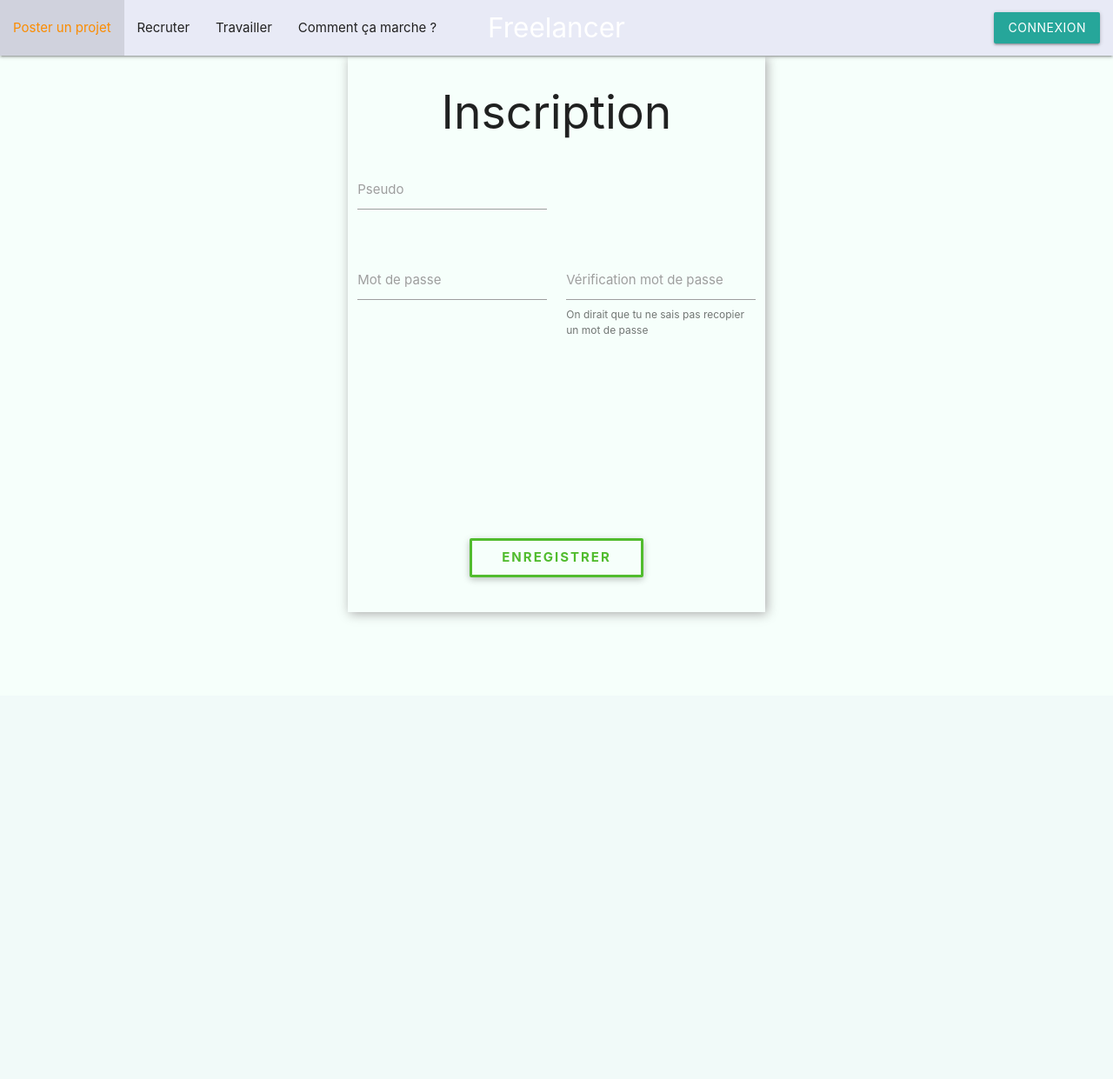
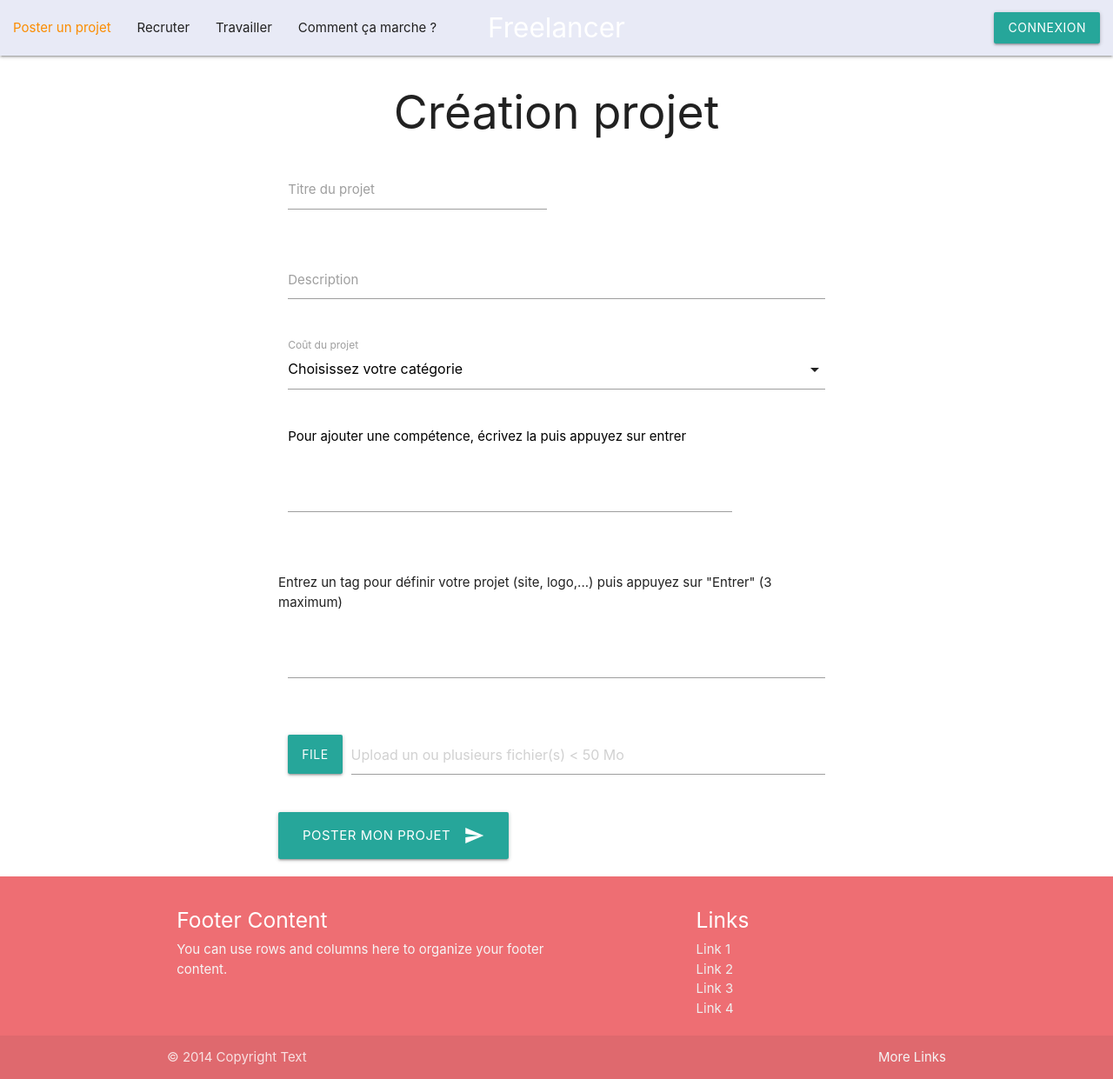
Before and after one commit to Korentyn/freelancer, a CodeIgniter app: page /Bizness/index.php/inscription/projet in a window 1280 px wide. Shown: the whole page at 87% size. Before the commit the page ends 712 px from the top, so only its background shows below. Run offline with CodeIgniter, Linux system fonts and the light colour scheme.

Commit message:
formulaire creation projet html + css

```diff
--- a/application/config/config.php
+++ b/application/config/config.php
@@ -23,7 +23,7 @@ defined('BASEPATH') OR exit('No direct script access allowed');
 | a PHP script and you can easily do that on your own.
 |
 */
-$config['base_url'] = 'http://localhost/ISTEF/freelancer/App/';
+$config['base_url'] = 'http://localhost/freelancer/';
 
 /*
 |--------------------------------------------------------------------------
--- a/application/views/layout/footer.php
+++ b/application/views/layout/footer.php
@@ -14,6 +14,30 @@
     <!--        crossorigin="anonymous"></script>-->
 </head>
 <body>
-
+<footer class="page-footer">
+    <div class="container">
+        <div class="row">
+            <div class="col l6 s12">
+                <h5 class="white-text">Footer Content</h5>
+                <p class="grey-text text-lighten-4">You can use rows and columns here to organize your footer content.</p>
+            </div>
+            <div class="col l4 offset-l2 s12">
+                <h5 class="white-text">Links</h5>
+                <ul>
+                    <li><a class="grey-text text-lighten-3" href="#!">Link 1</a></li>
+                    <li><a class="grey-text text-lighten-3" href="#!">Link 2</a></li>
+                    <li><a class="grey-text text-lighten-3" href="#!">Link 3</a></li>
+                    <li><a class="grey-text text-lighten-3" href="#!">Link 4</a></li>
+                </ul>
+            </div>
+        </div>
+    </div>
+    <div class="footer-copyright">
+        <div class="container">
+            © 2014 Copyright Text
+            <a class="grey-text text-lighten-4 right" href="#!">More Links</a>
+        </div>
+    </div>
+</footer>
 </body>
 </html>
--- a/application/views/pages/formCreationProjet.php
+++ b/application/views/pages/formCreationProjet.php
@@ -13,52 +13,115 @@
     <meta name="viewport" content="width=device-width, initial-scale=1">
     <title>Inscription</title>
     <link href="https://fonts.googleapis.com/icon?family=Material+Icons" rel="stylesheet">
-    <link rel="stylesheet" href="https://cdnjs.cloudflare.com/ajax/libs/materialize/1.0.0/css/materialize.min.css">
-    <link rel="stylesheet" type="text/css" href="<?php echo base_url('asset/css/menu.css'); ?>">
-    <link rel="stylesheet" type="text/css" href="<?php echo base_url('asset/css/maTable.css'); ?>">
+    <link rel="stylesheet" type="text/css" href="<?php echo base_url('asset/css/formCreationProjet.css'); ?>">
 </head>
 <body id="bodyForm">
-
+<form method="post" action="#" enctype="multipart/form-data">
 
 
 
 
 <div id="myForm-wrapper" class="row">
-    <form id="myFormInscription" class="col s12">
-        <h2 class="titleForm">Inscription</h2>
+    <form id="myFormInscription" class="col s12" action="#">
+        <h2 class="titleForm">Création projet</h2>
         <div class="row">
             <div class="input-field col s6">
                 <input id="pseudo" type="text" class="validate">
-                <label for="pseudo">Pseudo</label>
+                <label for="pseudo">Titre du projet</label>
             </div>
         </div>
         <div class="row">
-            <div class="input-field col s6">
-                <input id="password1" type="password" class="validate">
-                <label for="password1">Mot de passe</label>
-            </div>
-            <div class="input-field col s6">
-                <input id="password2" type="password" class="validate" oninput="verifPassword()">
-                <label for="password2">Vérification mot de passe</label>
-                <span class="helper-text" data-error="wrong" data-success="right">On dirait que tu ne sais pas recopier un mot de passe</span>
+            <div class="input-field col s12">
+                <textarea id="textarea2" class="materialize-textarea" data-length="120"></textarea>
+                <label for="textarea2">Description</label>
             </div>
         </div>
         <div class="row">
-            <div id="register" class="flex">
-                <a href="#" id="sign" class="bttn">Enregistrer</a>
+            <div class="input-field col s12">
+                <select>
+                    <option value="" disabled selected>Choisissez votre catégorie</option>
+                    <option value="1">0-250€ (Petit projet)</option>
+                    <option value="2">250-500€ (Moyen projet)</option>
+                    <option value="3">500-1000€ (Grand projet)</option>
+                    <option value="3">+1000€ (Très grand projet)</option>
+                </select>
+                <label>Coût du projet</label>
             </div>
         </div>
+
+        <div class="row">
+            <div class="col s12">
+                <label style="color:black;font-size: 1em;">Pour ajouter une compétence, écrivez la puis appuyez sur entrer</label>
+                <div class="row">
+                    <div class="input-field col s10">
+                        <div class="chips chips-autocomplete"></div>
+                    </div>
+                </div>
+            </div>
+        </div>
+
+        <div class="row">
+            Entrez un tag pour définir votre projet (site, logo,...) puis appuyez sur "Entrer" (3 maximum)
+            <div class="input-field col s12">
+                <div class="chips chips-placeholder"></div>
+
+            </div>
+        </div>
+        <div class="row">
+            <div class="col s12">
+                <div class="file-field input-field">
+                    <div class="btn">
+                        <span>File</span>
+                        <input type="file" multiple>
+                    </div>
+                    <div class="file-path-wrapper">
+                        <input type="hidden" name="MAX_FILE_SIZE" value="60" />
+                        <input class="file-path validate" type="text" placeholder="Upload un ou plusieurs fichier(s) < 50 Mo ">
+                    </div>
+                </div>
+            </div>
+        </div>
+
+            <button class="btn waves-effect waves-light btn-large" type="submit" name="action">Poster mon projet
+                <i class="material-icons right">send</i>
+            </button>
+
     </form>
 </div>
-<script src="https://cdnjs.cloudflare.com/ajax/libs/materialize/1.0.0/js/materialize.min.js"></script>
-<script
-    src="https://code.jquery.com/jquery-3.3.1.min.js"
-    integrity="sha256-FgpCb/KJQlLNfOu91ta32o/NMZxltwRo8QtmkMRdAu8="
-    crossorigin="anonymous"></script>
+</form>
 <script>
 
     $(document).ready(function () {
+        //Initialisation "Cout du projet"
+        $('select').formSelect();
 
+        //Initialisation de l'input "Tags"
+        $('.chips-placeholder').chips({
+            placeholder: '',
+
+        });
+
+        //Initialisation input compétences + tableau autocomplétion
+        $('.chips-autocomplete').chips({
+            autocompleteOptions: {
+                data: {
+                    'PHP': null,
+                    'HTML': null,
+                    'Javascript': null,
+                    'Java/JEE': null,
+                    'C': null,
+                    'C++': null,
+                    'C#': null,
+                    'Unity': null,
+                    'Unreal engine': null,
+                    'NodeJS' : null,
+                    'Angular' : null
+
+                },
+                limit: Infinity,
+                minLength: 1
+            }
+        });
 
 
         $('#sign').click(function () {
--- a/application/views/pages/liste_projets.php
+++ b/application/views/pages/liste_projets.php
@@ -45,7 +45,7 @@
                 <label>Prix total minimum</label>
             </div>
 
-            <form class="col s6" action="#">
+
                 <div class="input-field col s5">
                     <select>
                         <option value="" disabled selected>> 0 €/h</option>
@@ -56,6 +56,7 @@
                     </select>
                     <label>Prix / heure minimum</label>
                 </div>
+            </form>
     </div>
 </div>
 
--- /dev/null
+++ b/asset/css/formCreationProjet.css
@@ -0,0 +1,19 @@
+*{
+    margin: 0;
+    padding: 0;
+    box-sizing: border-box;
+}
+
+#myForm-wrapper{
+    width : 80vh;
+
+}
+
+
+#myForm-wrapper > h2{
+    text-align: center;
+}
+
+#myForm-wrapper > button{
+    text-align: center;
+}
```
